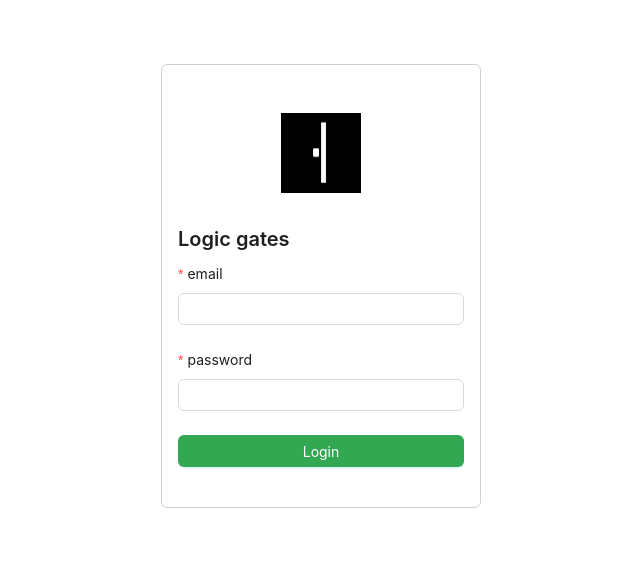
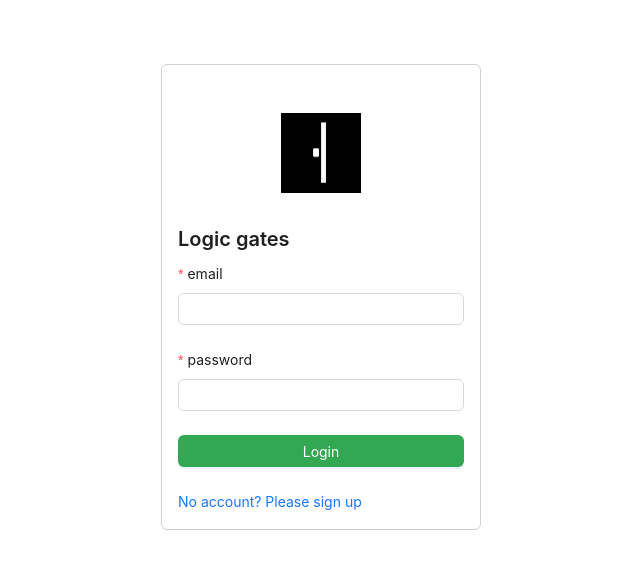
Before and after one commit to eduardohralejandro/logicgateblog_client, a React (Vite) app in the folder admin/: page /login in a window 1280 px wide. Shown: the top 568 px of the page, without its empty margins (319-959 px from the left). Built offline with nearby package versions, Linux system fonts and the light colour scheme.

Commit message:
add links to route from login form to signup form

```diff
--- a/admin/src/src/components/login/Login.tsx
+++ b/admin/src/src/components/login/Login.tsx
@@ -1,6 +1,7 @@
 import { Button, Form, Input } from "antd";
 import { HeaderElement, Logo } from "../components";
 import styles from "./login.module.scss";
+import { Link } from "react-router-dom";
 
 const Login = () => {
   return (
@@ -48,6 +49,7 @@ const Login = () => {
           Login
         </Button>
       </Form.Item>
+      <Link to="/register">No account? Please sign up</Link>
     </>
   );
 };
--- a/admin/src/src/components/register/Register.tsx
+++ b/admin/src/src/components/register/Register.tsx
@@ -1,6 +1,7 @@
 import { Button, Form, Input } from "antd";
 import { HeaderElement, Logo } from "../components";
 import styles from "./register.module.scss";
+import { Link } from "react-router-dom";
 
 const Register = () => {
   return (
@@ -84,6 +85,7 @@ const Register = () => {
           Register
         </Button>
       </Form.Item>
+      <Link to="/login">Already subscribed? Please sign in</Link>
     </div>
   );
 };
```
